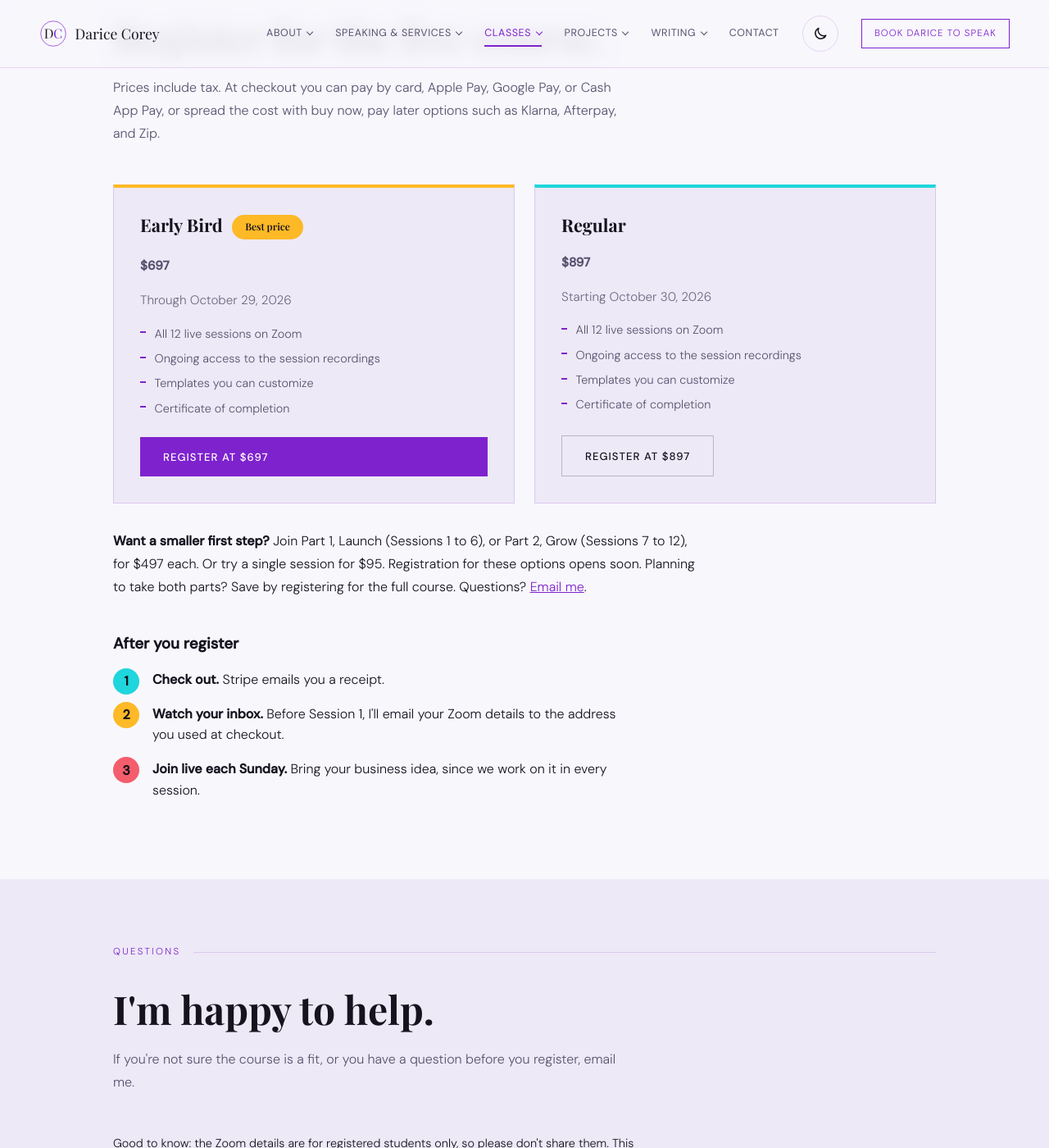
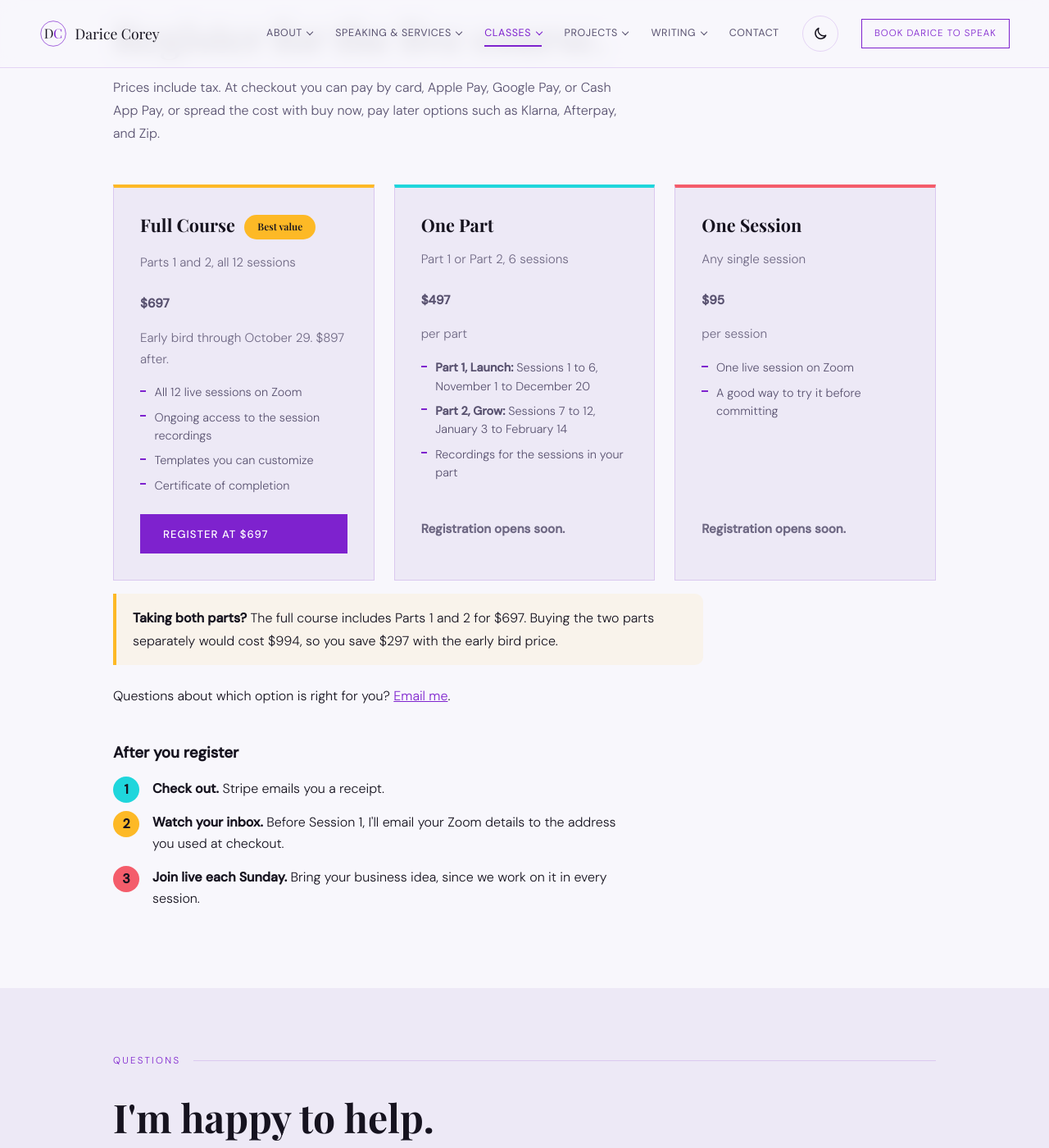
Before and after one commit to dcoreyrasm/dcoreyrasm.github.io, a Jekyll site: the page built from start-your-business.html, in a window 1280 px wide and 1400 px high, scrolled down 5036 px. Shown: the whole window at 82% size. Built offline with Jekyll 4.4.1, drawn with Linux system fonts in a browser that asks for light colours; some web fonts are replaced.

Commit message:
Show pricing as three clear options: full course, one part, one session
Co-Authored-By: Claude Opus 5.5 <noreply@anthropic.com>
Claude-Session: https://claude.ai/code/session_01CVTrh3xqG5RQK5WN8V6MV3

```diff
--- a/start-your-business.html
+++ b/start-your-business.html
@@ -60,6 +60,7 @@
     .steps-list li::before{content:counter(st);position:absolute;left:0;top:-.1rem;width:2rem;height:2rem;border-radius:50%;background:var(--pop-teal);color:var(--pop-ink);font-weight:700;display:flex;align-items:center;justify-content:center;}
     .steps-list li:nth-child(2)::before{background:var(--pop-gold);} .steps-list li:nth-child(3)::before{background:var(--pop-rose);}
     .pop-callout{max-width:720px;margin:1rem 0 1.5rem;padding:1rem 1.25rem;border-left:4px solid var(--pop-gold);background:rgba(253,185,38,.08);border-radius:0 10px 10px 0;line-height:1.7;}
+    .price-options .service-card{display:flex;flex-direction:column;}
     .price-big{font-size:1.75rem;font-weight:600;margin:.5rem 0 .25rem;}
     .price-note{font-size:.9rem;margin:0 0 1rem;opacity:.85;}
     @media (max-width:640px){
@@ -218,11 +219,12 @@
         <p class="section-label">Pricing and Registration</p>
         <h2 class="section-heading" id="pricing-heading">Register for the live course.</h2>
         <p class="section-sub">Prices include tax. At checkout you can pay by card, Apple Pay, Google Pay, or Cash App Pay, or spread the cost with buy now, pay later options such as Klarna, Afterpay, and Zip.</p>
-        <div class="services-grid two-up">
+        <div class="services-grid price-options">
           <div class="service-card pop-card gold">
-            <h3>Early Bird <span class="pop-pill gold" style="font-size:.75rem;vertical-align:middle;margin-left:.4rem;">Best price</span></h3>
+            <h3>Full Course <span class="pop-pill gold" style="font-size:.75rem;vertical-align:middle;margin-left:.4rem;">Best value</span></h3>
+            <p class="price-note" style="margin-top:.25rem;">Parts 1 and 2, all 12 sessions</p>
             <p class="price-big">$697</p>
-            <p class="price-note">Through October 29, 2026</p>
+            <p class="price-note">Early bird through October 29. $897 after.</p>
             <ul>
               <li>All 12 live sessions on Zoom</li>
               <li>Ongoing access to the session recordings</li>
@@ -232,19 +234,31 @@
             <a href="https://buy.stripe.com/3cI9AU9JleldeSK1uJ6J209" class="btn-primary" target="_blank" rel="noopener">Register at $697</a>
           </div>
           <div class="service-card pop-card teal">
-            <h3>Regular</h3>
-            <p class="price-big">$897</p>
-            <p class="price-note">Starting October 30, 2026</p>
+            <h3>One Part</h3>
+            <p class="price-note" style="margin-top:.25rem;">Part 1 or Part 2, 6 sessions</p>
+            <p class="price-big">$497</p>
+            <p class="price-note">per part</p>
             <ul>
-              <li>All 12 live sessions on Zoom</li>
-              <li>Ongoing access to the session recordings</li>
-              <li>Templates you can customize</li>
-              <li>Certificate of completion</li>
+              <li><strong>Part 1, Launch:</strong> Sessions 1 to 6, November 1 to December 20</li>
+              <li><strong>Part 2, Grow:</strong> Sessions 7 to 12, January 3 to February 14</li>
+              <li>Recordings for the sessions in your part</li>
             </ul>
-            <a href="https://buy.stripe.com/6oU3cw3kX0un11Uddr6J20a" class="btn-ghost" target="_blank" rel="noopener">Register at $897</a>
+            <p class="price-note" style="margin-top:auto;"><strong>Registration opens soon.</strong></p>
+          </div>
+          <div class="service-card pop-card rose">
+            <h3>One Session</h3>
+            <p class="price-note" style="margin-top:.25rem;">Any single session</p>
+            <p class="price-big">$95</p>
+            <p class="price-note">per session</p>
+            <ul>
+              <li>One live session on Zoom</li>
+              <li>A good way to try it before committing</li>
+            </ul>
+            <p class="price-note" style="margin-top:auto;"><strong>Registration opens soon.</strong></p>
           </div>
         </div>
-        <p style="line-height:1.75;max-width:720px;margin-top:2rem;"><strong>Want a smaller first step?</strong> Join Part 1, Launch (Sessions 1 to 6), or Part 2, Grow (Sessions 7 to 12), for $497 each. Or try a single session for $95. Registration for these options opens soon. Planning to take both parts? Save by registering for the full course. Questions? <a href="mailto:info@daricecorey.com?subject=Start%20Your%20Business%20course%20question" style="color:var(--coral);">Email me</a>.</p>
+        <p class="pop-callout"><strong>Taking both parts?</strong> The full course includes Parts 1 and 2 for $697. Buying the two parts separately would cost $994, so you save $297 with the early bird price.</p>
+        <p style="line-height:1.75;max-width:720px;">Questions about which option is right for you? <a href="mailto:info@daricecorey.com?subject=Start%20Your%20Business%20course%20question" style="color:var(--coral);">Email me</a>.</p>
         <h3 id="how-heading" style="margin-top:2.5rem;">After you register</h3>
         <ol class="steps-list">
           <li><strong>Check out.</strong> Stripe emails you a receipt.</li>
```
